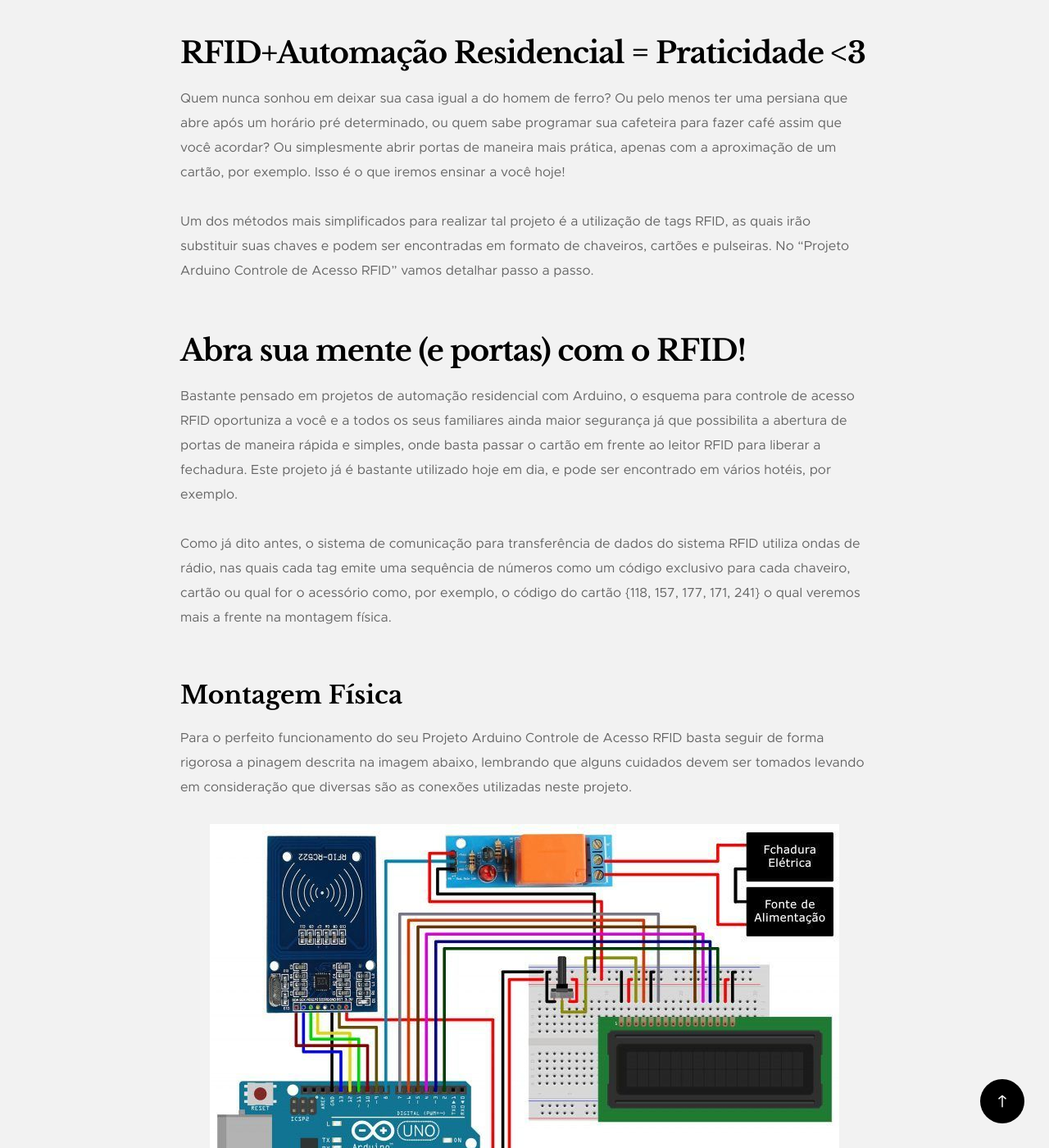
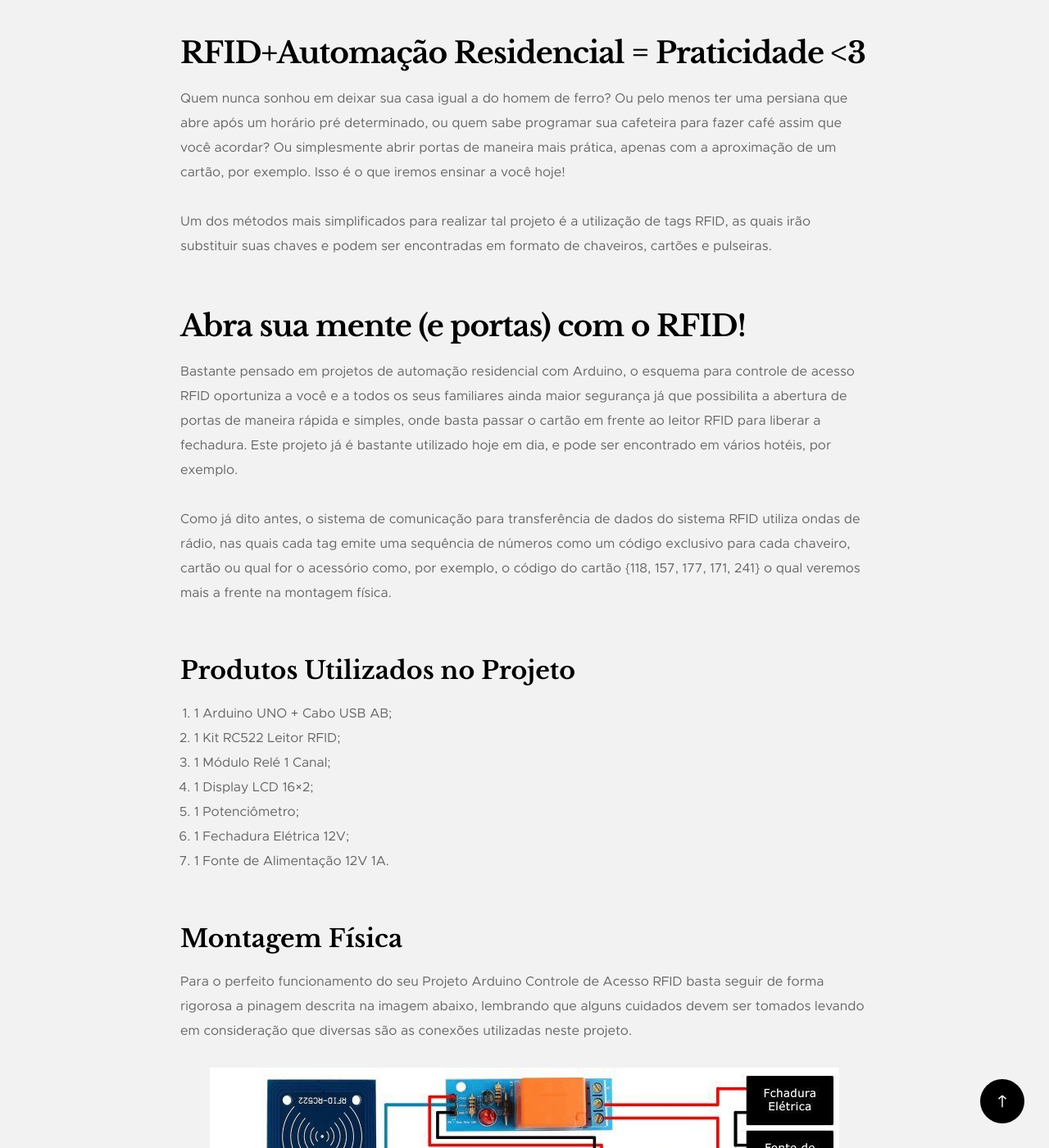
Before and after one commit to ifroariquemes/42, a Jekyll site: the page built from _posts/2019-11-20-comando-acesso-rfid.md, in a window 1280 px wide and 1400 px high, scrolled down 1632 px. Shown: the whole window at 82% size. Built offline with Jekyll 4.4.1, drawn with Linux system fonts in a browser that asks for light colours.

Commit message:
Update and rename _posts/2019-11-20-comando-acesso-rfid.md to  _posts/2019-11-20-comando-acesso-rfid.md

```diff
--- a/_posts/2019-11-20-comando-acesso-rfid.md
+++ b/_posts/2019-11-20-comando-acesso-rfid.md
@@ -23,7 +23,7 @@ Assim, a antena transmite a informação, emitindo o sinal do circuito integrado
 
 Quem nunca sonhou em deixar sua casa igual a do homem de ferro? Ou pelo menos ter uma persiana que abre após um horário pré determinado, ou quem sabe programar sua cafeteira para fazer café assim que você acordar? Ou simplesmente abrir portas de maneira mais prática, apenas com a aproximação de um cartão, por exemplo. Isso é o que iremos ensinar a você hoje!
 
-Um dos métodos mais simplificados para realizar tal projeto é a utilização de tags RFID, as quais irão substituir suas chaves e podem ser encontradas em formato de chaveiros, cartões e pulseiras. No “Projeto Arduino Controle de Acesso RFID” vamos detalhar passo a passo.
+Um dos métodos mais simplificados para realizar tal projeto é a utilização de tags RFID, as quais irão substituir suas chaves e podem ser encontradas em formato de chaveiros, cartões e pulseiras.
 
 
 # Abra sua mente (e portas) com o RFID!
@@ -32,6 +32,15 @@ Bastante pensado em projetos de automação residencial com Arduino, o esquema p
 
 Como já dito antes, o sistema de comunicação para transferência de dados do sistema RFID utiliza ondas de rádio, nas quais cada tag emite uma sequência de números como um código exclusivo para cada chaveiro, cartão ou qual for o acessório como, por exemplo, o código do cartão {118, 157, 177, 171, 241} o qual veremos mais a frente na montagem física.
 
+## Produtos Utilizados no Projeto
+
+1. 1 Arduino UNO + Cabo USB AB;
+2. 1 Kit RC522 Leitor RFID;
+3. 1 Módulo Relé 1 Canal;
+4. 1 Display LCD 16×2;
+5. 1 Potenciômetro;
+6. 1 Fechadura Elétrica 12V;
+7. 1 Fonte de Alimentação 12V 1A.
 
 ## Montagem Física
 
```
